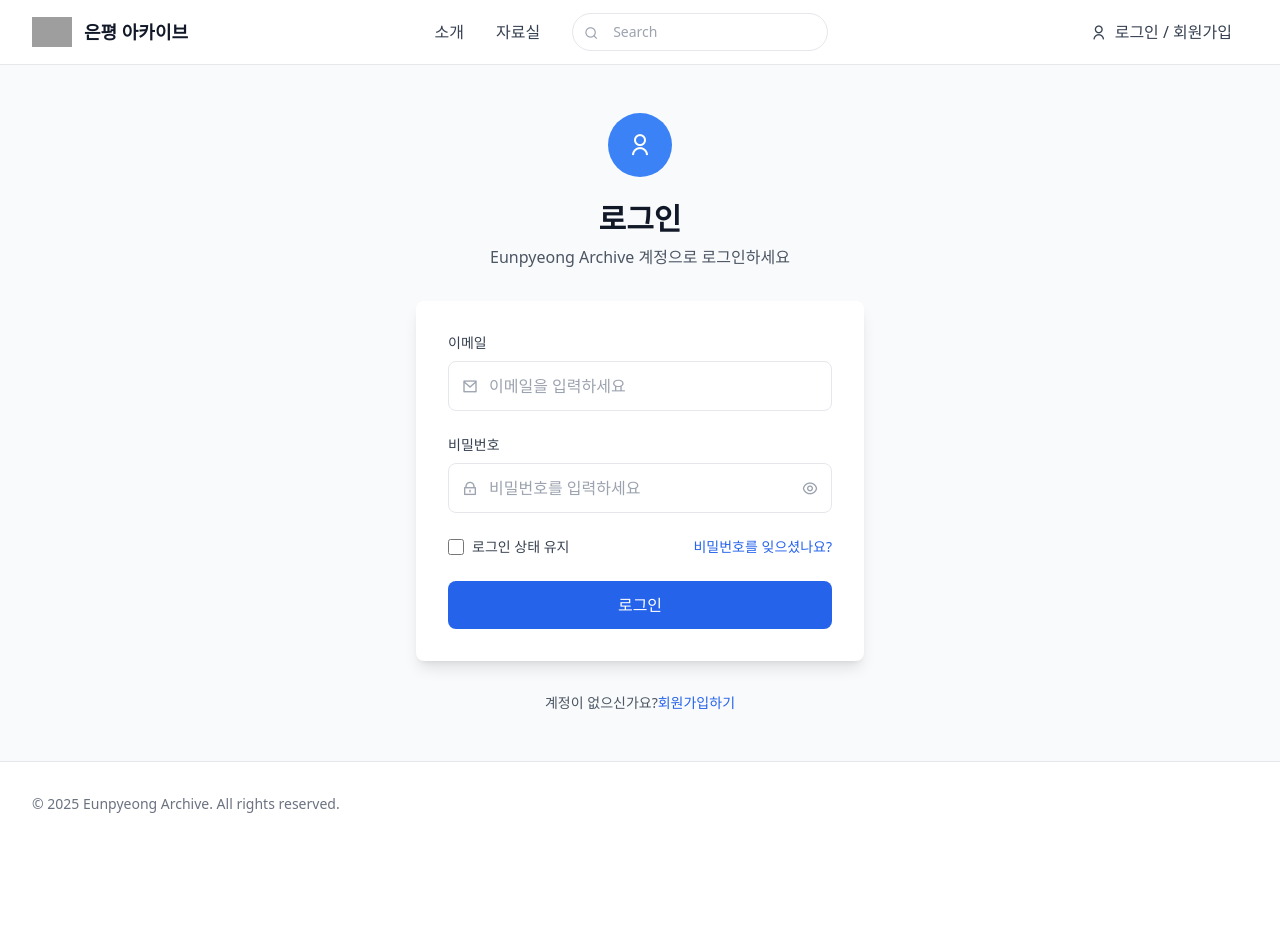
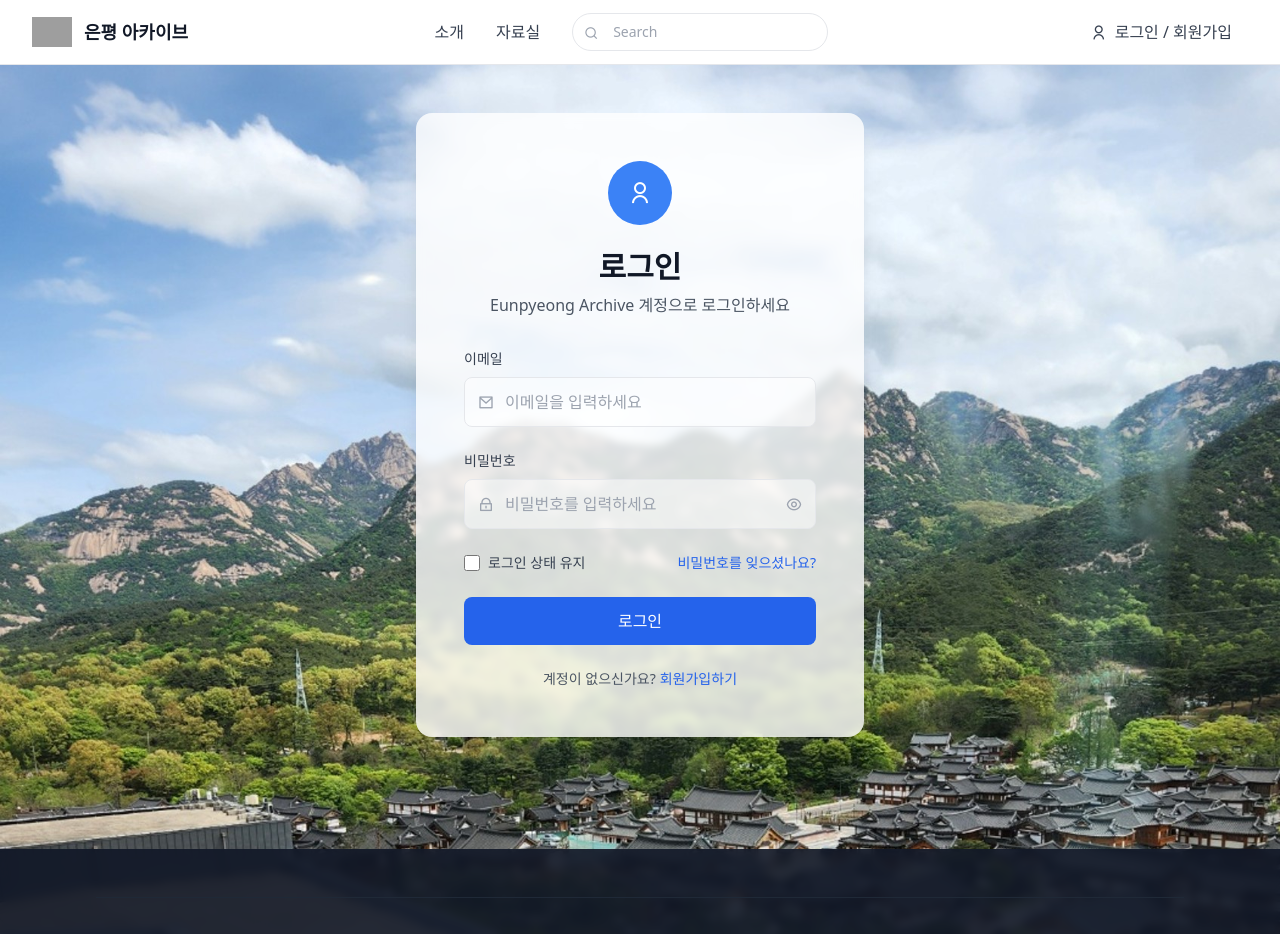
Before and after one commit to has-eunpyeong-archive/eunpyeong-archive, a Next.js app: page /login in a window 1280 px wide. Shown: the top 934 px of the page. Before the commit the page ends 846 px from the top, so only its background shows below. Built offline with nearby package versions, Linux system fonts and the light colour scheme; grey boxes are pictures that could not be loaded.

Commit message:
ui-revision-login-register

```diff
--- a/app/login/page.tsx
+++ b/app/login/page.tsx
@@ -71,12 +71,15 @@ export default function Login() {
   };
 
   return (
-    <div className="min-h-screen bg-gray-50">
+    <div className="min-h-screen bg-[url('/img/bukhansan.jpg')] bg-cover bg-center bg-fixed">
+      <div className="bg-white/80 backdrop-blur-sm sticky top-0 z-50">
         <Header />
+      </div>
 
       <div className="flex items-center justify-center py-12 px-4 sm:px-6 lg:px-8">
         <div className="max-w-md w-full space-y-8">
-          <div className="text-center">
+          <div className="bg-white/80 backdrop-blur-sm rounded-2xl shadow-xl overflow-hidden p-8 lg:p-12">
+            <div className="text-center mb-8">
               <div className="flex justify-center mb-6">
                 <div className="w-16 h-16 bg-blue-500 rounded-full flex items-center justify-center">
                   <i className="ri-user-line text-white text-2xl"></i>
@@ -88,13 +91,12 @@ export default function Login() {
               </p>
             </div>
 
-          <div className="bg-white rounded-lg shadow-lg p-8">
             {message && (
               <div
                 className={`mb-4 p-3 rounded-lg text-sm ${
                   message.includes("성공")
-                    ? "bg-green-50 text-green-700"
-                    : "bg-red-50 text-red-700"
+                    ? "bg-green-100 text-green-800"
+                    : "bg-red-100 text-red-800"
                 }`}
               >
                 {message}
@@ -116,7 +118,7 @@ export default function Login() {
                     required
                     value={formData.email}
                     onChange={handleInputChange}
-                    className="w-full pl-10 pr-4 py-3 border border-gray-200 rounded-lg focus:outline-none focus:ring-2 focus:ring-blue-500 focus:border-transparent"
+                    className="w-full pl-10 pr-4 py-3 border border-gray-200 bg-white/50 rounded-lg focus:outline-none focus:ring-2 focus:ring-blue-500 focus:border-transparent"
                     placeholder="이메일을 입력하세요"
                   />
                   <i className="ri-mail-line absolute left-3 top-1/2 transform -translate-y-1/2 text-gray-400 w-5 h-5 flex items-center justify-center"></i>
@@ -138,7 +140,7 @@ export default function Login() {
                     required
                     value={formData.password}
                     onChange={handleInputChange}
-                    className="w-full pl-10 pr-12 py-3 border border-gray-200 rounded-lg focus:outline-none focus:ring-2 focus:ring-blue-500 focus:border-transparent"
+                    className="w-full pl-10 pr-12 py-3 border border-gray-200 bg-white/50 rounded-lg focus:outline-none focus:ring-2 focus:ring-blue-500 focus:border-transparent"
                     placeholder="비밀번호를 입력하세요"
                   />
                   <i className="ri-lock-line absolute left-3 top-1/2 transform -translate-y-1/2 text-gray-400 w-5 h-5 flex items-center justify-center"></i>
@@ -162,7 +164,7 @@ export default function Login() {
                     id="remember-me"
                     name="remember-me"
                     type="checkbox"
-                    className="h-4 w-4 text-blue-600 focus:ring-blue-500 border-gray-200 rounded cursor-pointer"
+                    className="h-4 w-4 text-blue-600 focus:ring-blue-500 border-gray-300 rounded cursor-pointer"
                   />
                   <label
                     htmlFor="remember-me"
@@ -190,14 +192,12 @@ export default function Login() {
                 {isLoading ? "로그인 중..." : "로그인"}
               </button>
             </form>
-          </div>
-
-          <div className="text-center">
+             <div className="text-center mt-6">
                 <p className="text-sm text-gray-600">
                 계정이 없으신가요?
                 <Link
                     href="/register"
-                className="font-medium text-blue-600 hover:text-blue-500 cursor-pointer"
+                    className="font-medium text-blue-600 hover:text-blue-500 cursor-pointer ml-1"
                 >
                     회원가입하기
                 </Link>
@@ -205,14 +205,12 @@ export default function Login() {
             </div>
           </div>
         </div>
-
+      </div>
        {/* Footer */}
-      <footer className="bg-white border-t border-gray-200">
-        <div className="max-w-7xl mx-auto px-4 sm:px-6 lg:px-8 py-8">
-          <div className="flex items-center justify-between">
-            <div className="text-gray-500 text-sm">
-              © 2025 Eunpyeong Archive. All rights reserved.
-            </div>
+      <footer className="bg-gray-900/90 backdrop-blur-sm text-white mt-16">
+        <div className="max-w-6xl mx-auto px-4 sm:px-6 lg:px-8 py-12">
+          <div className="border-t border-gray-800 pt-8 flex flex-col sm:flex-row justify-between items-center text-gray-400">
+            <p>&copy; 2025 Eunpyeong Archive. All rights reserved.</p>
           </div>
         </div>
       </footer>
--- a/app/register/page.tsx
+++ b/app/register/page.tsx
@@ -91,12 +91,15 @@ export default function Register() {
   };
 
   return (
-    <div className="min-h-screen bg-gray-50">
+    <div className="min-h-screen bg-[url('/img/bukhansan.jpg')] bg-cover bg-center bg-fixed">
+      <div className="bg-white/80 backdrop-blur-sm sticky top-0 z-50">
         <Header />
+      </div>
 
       <div className="flex items-center justify-center py-12 px-4 sm:px-6 lg:px-8">
         <div className="max-w-md w-full space-y-8">
-          <div className="text-center">
+           <div className="bg-white/80 backdrop-blur-sm rounded-2xl shadow-xl overflow-hidden p-8 lg:p-12">
+            <div className="text-center mb-8">
                 <div className="flex justify-center mb-6">
                 <div className="w-16 h-16 bg-blue-500 rounded-full flex items-center justify-center">
                     <i className="ri-user-add-line text-white text-2xl"></i>
@@ -108,13 +111,12 @@ export default function Register() {
                 </p>
             </div>
 
-          <div className="bg-white rounded-lg shadow-lg p-8">
             {message && (
               <div
                 className={`mb-4 p-3 rounded-lg text-sm ${
                   message.includes("완료")
-                    ? "bg-green-50 text-green-700"
-                    : "bg-red-50 text-red-700"
+                    ? "bg-green-100 text-green-800"
+                    : "bg-red-100 text-red-800"
                 }`}
               >
                 {message}
@@ -137,7 +139,7 @@ export default function Register() {
                     required
                     value={formData.fullName}
                     onChange={handleInputChange}
-                    className="w-full pl-10 pr-4 py-3 border border-gray-200 rounded-lg focus:outline-none focus:ring-2 focus:ring-blue-500 focus:border-transparent"
+                    className="w-full pl-10 pr-4 py-3 border border-gray-200 bg-white/50 rounded-lg focus:outline-none focus:ring-2 focus:ring-blue-500 focus:border-transparent"
                     placeholder="성명을 입력하세요"
                   />
                   <i className="ri-user-line absolute left-3 top-1/2 transform -translate-y-1/2 text-gray-400 w-5 h-5 flex items-center justify-center"></i>
@@ -159,7 +161,7 @@ export default function Register() {
                     required
                     value={formData.email}
                     onChange={handleInputChange}
-                    className="w-full pl-10 pr-4 py-3 border border-gray-200 rounded-lg focus:outline-none focus:ring-2 focus:ring-blue-500 focus:border-transparent"
+                    className="w-full pl-10 pr-4 py-3 border border-gray-200 bg-white/50 rounded-lg focus:outline-none focus:ring-2 focus:ring-blue-500 focus:border-transparent"
                     placeholder="이메일을 입력하세요"
                   />
                   <i className="ri-mail-line absolute left-3 top-1/2 transform -translate-y-1/2 text-gray-400 w-5 h-5 flex items-center justify-center"></i>
@@ -179,7 +181,7 @@ export default function Register() {
                   required
                   value={formData.grade}
                   onChange={handleInputChange}
-                  className="w-full px-3 py-3 border border-gray-200 rounded-lg focus:outline-none focus:ring-2 focus:ring-blue-500 focus:border-transparent pr-8"
+                  className="w-full px-3 py-3 border border-gray-200 bg-white/50 rounded-lg focus:outline-none focus:ring-2 focus:ring-blue-500 focus:border-transparent pr-8"
                 >
                   <option value="">선택</option>
                   <option value="1">1학년</option>
@@ -203,7 +205,7 @@ export default function Register() {
                     required
                     value={formData.password}
                     onChange={handleInputChange}
-                    className="w-full pl-10 pr-12 py-3 border border-gray-200 rounded-lg focus:outline-none focus:ring-2 focus:ring-blue-500 focus:border-transparent"
+                    className="w-full pl-10 pr-12 py-3 border border-gray-200 bg-white/50 rounded-lg focus:outline-none focus:ring-2 focus:ring-blue-500 focus:border-transparent"
                     placeholder="비밀번호를 입력하세요"
                   />
                   <i className="ri-lock-line absolute left-3 top-1/2 transform -translate-y-1/2 text-gray-400 w-5 h-5 flex items-center justify-center"></i>
@@ -239,7 +241,7 @@ export default function Register() {
                     required
                     value={formData.confirmPassword}
                     onChange={handleInputChange}
-                    className="w-full pl-10 pr-12 py-3 border border-gray-200 rounded-lg focus:outline-none focus:ring-2 focus:ring-blue-500 focus:border-transparent"
+                    className="w-full pl-10 pr-12 py-3 border border-gray-200 bg-white/50 rounded-lg focus:outline-none focus:ring-2 focus:ring-blue-500 focus:border-transparent"
                     placeholder="비밀번호를 다시 입력하세요"
                   />
                   <i className="ri-lock-line absolute left-3 top-1/2 transform -translate-y-1/2 text-gray-400 w-5 h-5 flex items-center justify-center"></i>
@@ -265,7 +267,7 @@ export default function Register() {
                   required
                   checked={formData.agreedToTerms}
                   onChange={handleInputChange}
-                  className="h-4 w-4 text-blue-600 focus:ring-blue-500 border-gray-200 rounded cursor-pointer"
+                  className="h-4 w-4 text-blue-600 focus:ring-blue-500 border-gray-300 rounded cursor-pointer"
                 />
                 <label
                   htmlFor="agreedToTerms"
@@ -292,16 +294,6 @@ export default function Register() {
           </div>
         </div>
       </div>
-
-      <footer className="bg-white border-t border-gray-200">
-        <div className="max-w-7xl mx-auto px-4 sm:px-6 lg:px-8 py-8">
-          <div className="flex items-center justify-between">
-            <div className="text-gray-500 text-sm">
-              © 2025 Eunpyeong Archive. All rights reserved.
-            </div>
-          </div>
-        </div>
-      </footer>
     </div>
   );
 }
```
Also changed, not shown: public/img/bukhansan.jpg (added). Lines whose indentation alone changed are shown as unchanged.
